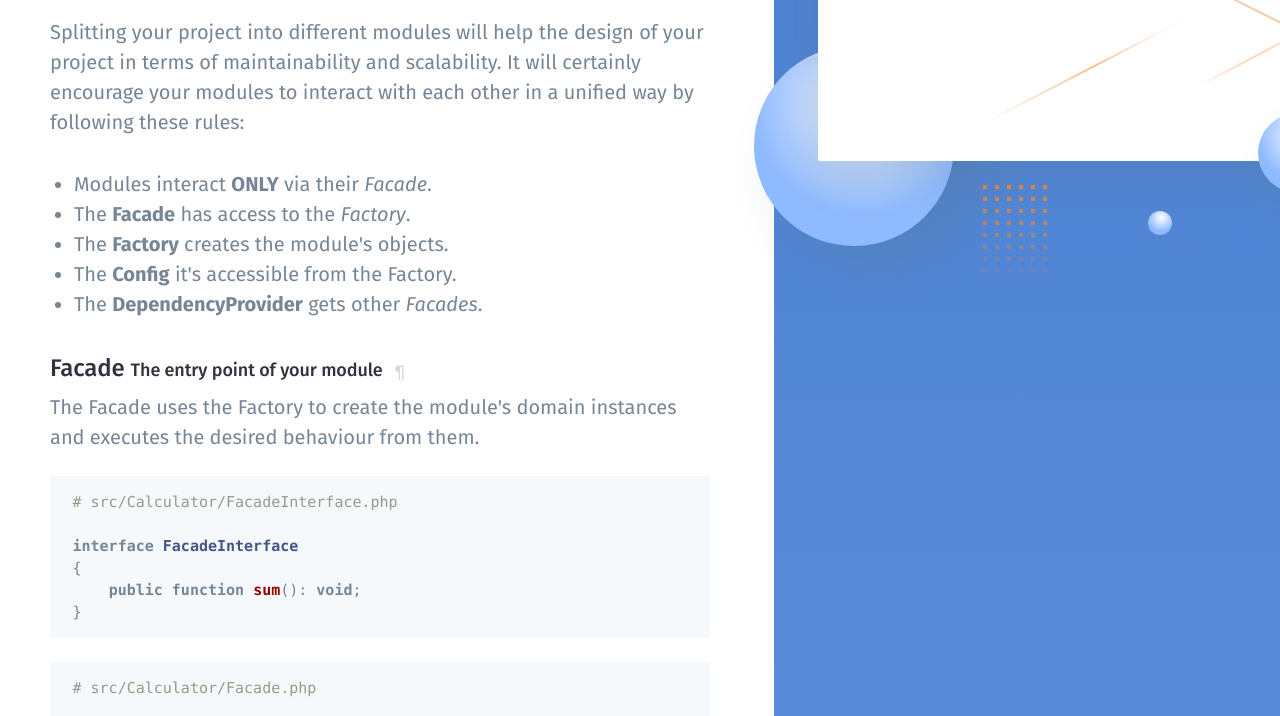
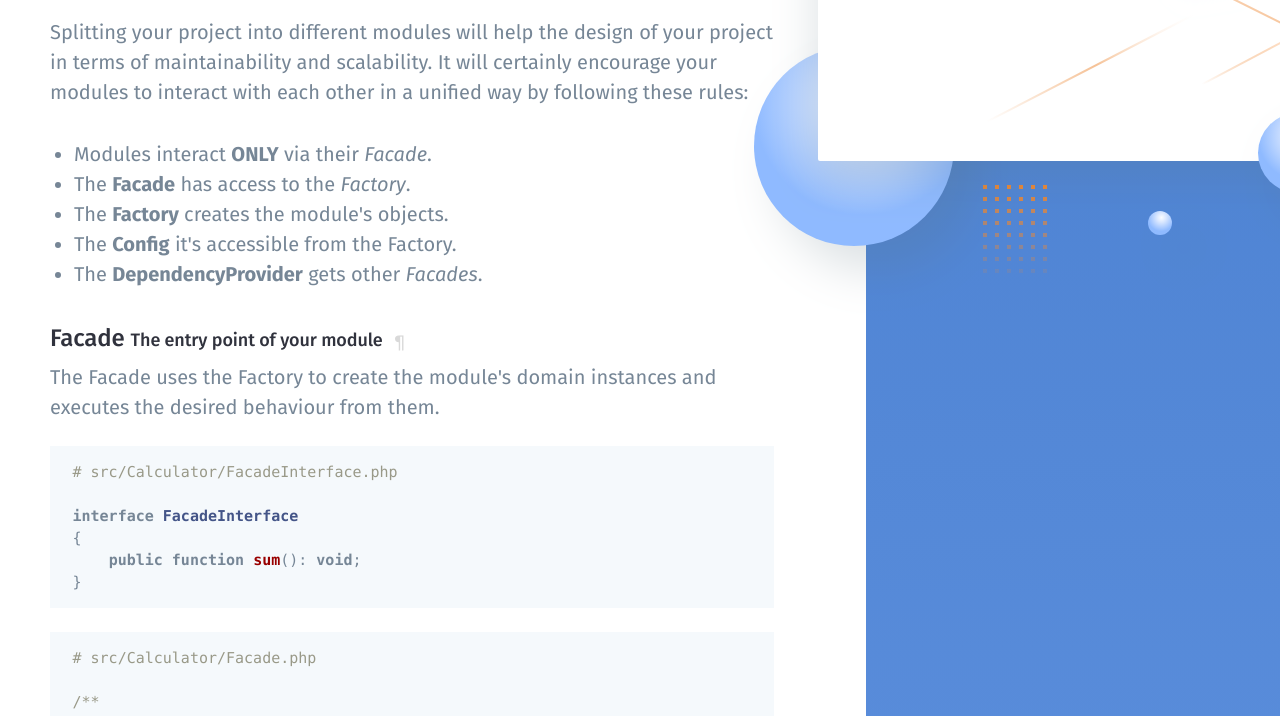
Before and after one commit to Tito-Kati/gacela-website, a website: page index.html in a window 1280 px wide. Shown: the part 357-1073 px from the top of the page. Drawn offline with nearby package versions, Linux system fonts and the light colour scheme.

Commit message:
Make sidebar a bit smaller

```diff
--- a/src/scss/layout/_header.scss
+++ b/src/scss/layout/_header.scss
@@ -41,7 +41,7 @@
             position: absolute;
             top: -24px; /* header top padding */
             bottom: 0;
-            left: 748px; /* .hero-copy width + offset */
+            left: 840px; /* .hero-copy width + offset */
             width: 9999px;
             height: 100vh;
             background: mix(color(primary, 3), color(primary, 1));
--- a/src/scss/layout/_hero.scss
+++ b/src/scss/layout/_hero.scss
@@ -147,7 +147,7 @@
 
     .hero-copy {
         padding-top: 60px;
-        padding-right: 88px;
+        padding-right: 24px;
         min-width: 748px;
     }
 
```
Also changed, not shown: dist/css/style.css.
